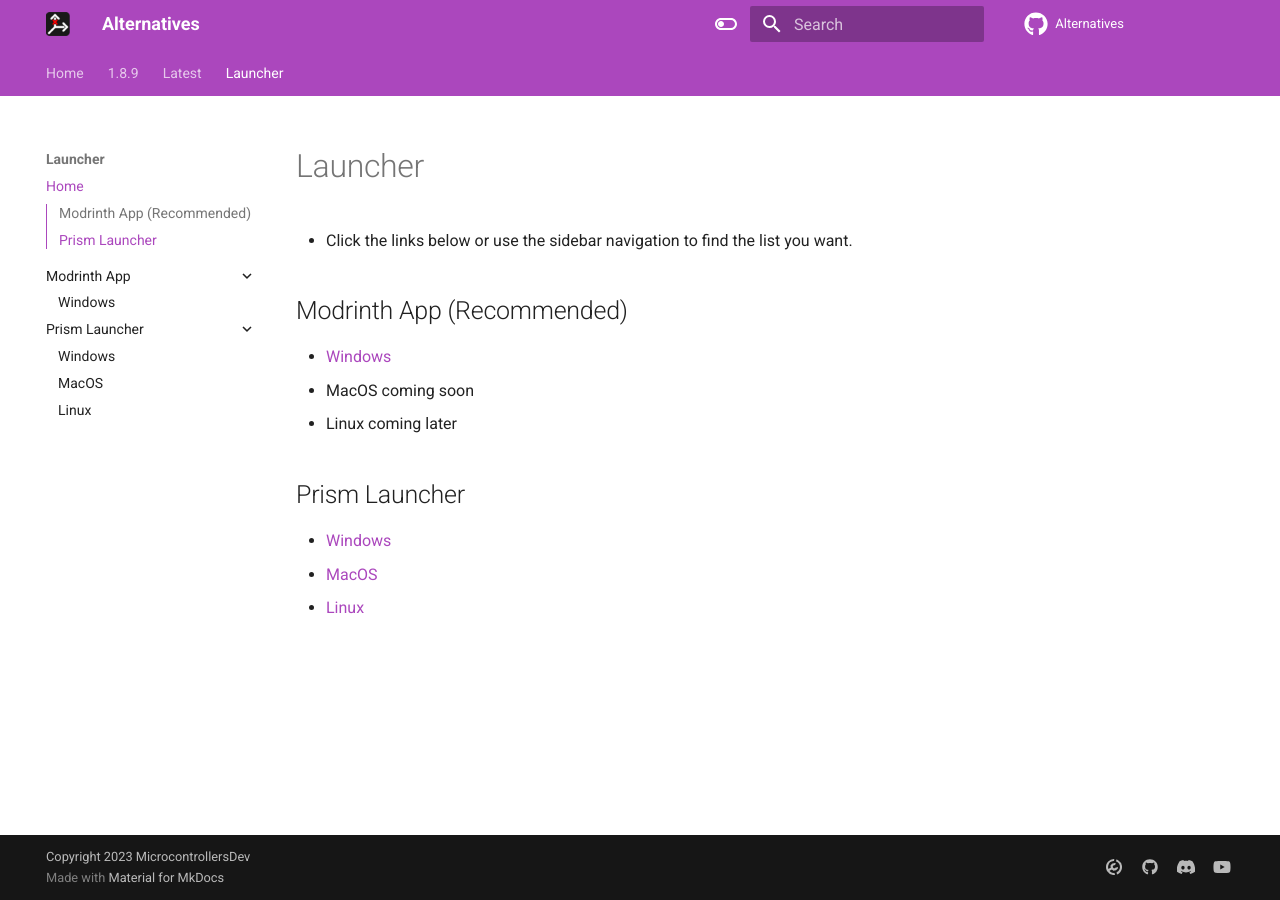
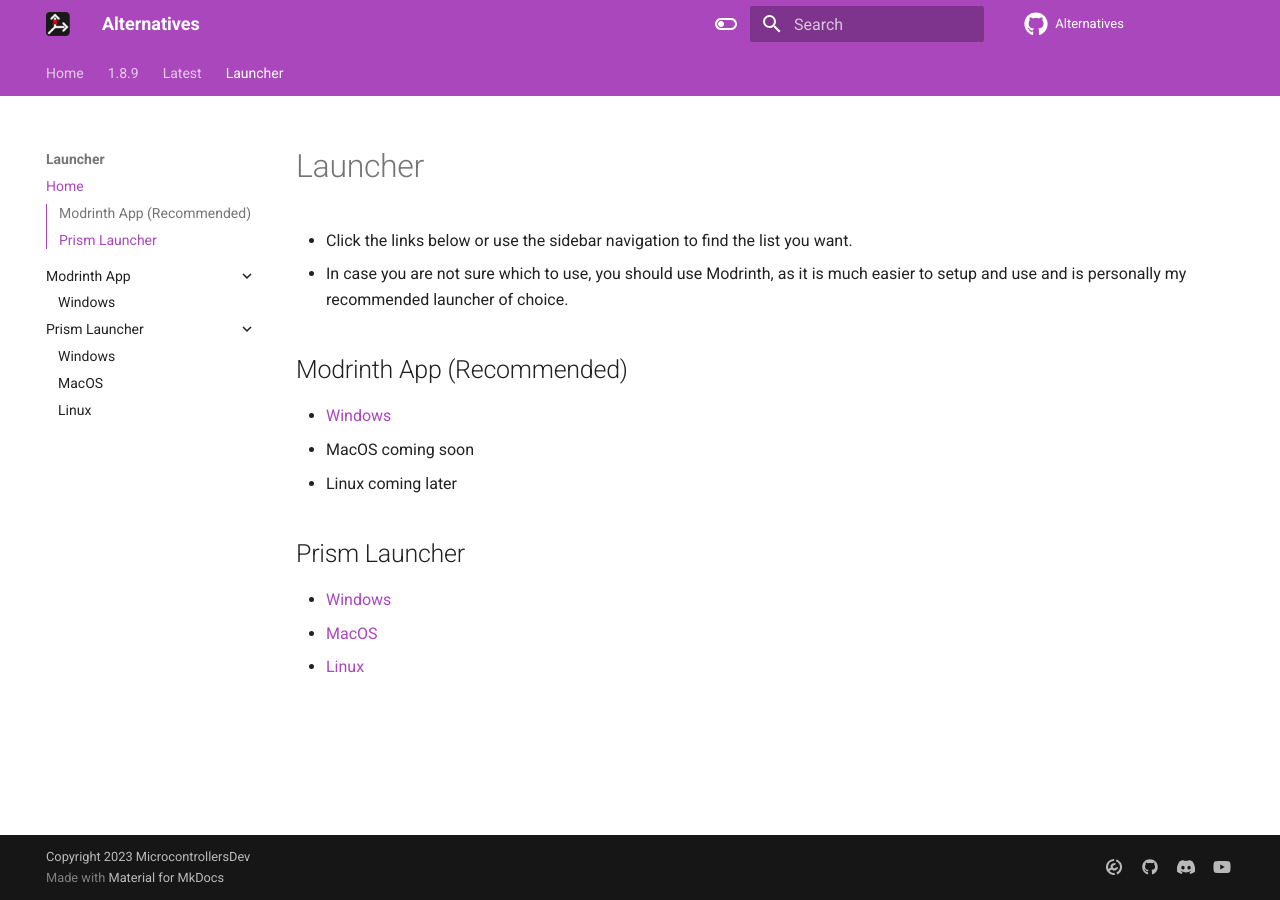
Before and after one commit to MicrocontrollersDev/Alternatives, an MkDocs documentation site: the page built from docs/launcher/home.md, in a window 1280 px wide. Built offline with MkDocs 1.6.1 and Material for MkDocs 9.7.7, drawn with Linux system fonts in a browser that asks for light colours; comment, search, counter and statistics services are not loaded.

Commit message:
modrinth >>

```diff
--- a/docs/launcher/home.md
+++ b/docs/launcher/home.md
@@ -1,6 +1,7 @@
 # Launcher
 
 - Click the links below or use the sidebar navigation to find the list you want.
+- In case you are not sure which to use, you should use Modrinth, as it is much easier to setup and use and is personally my recommended launcher of choice.
 
 ## Modrinth App (Recommended)
 
```
